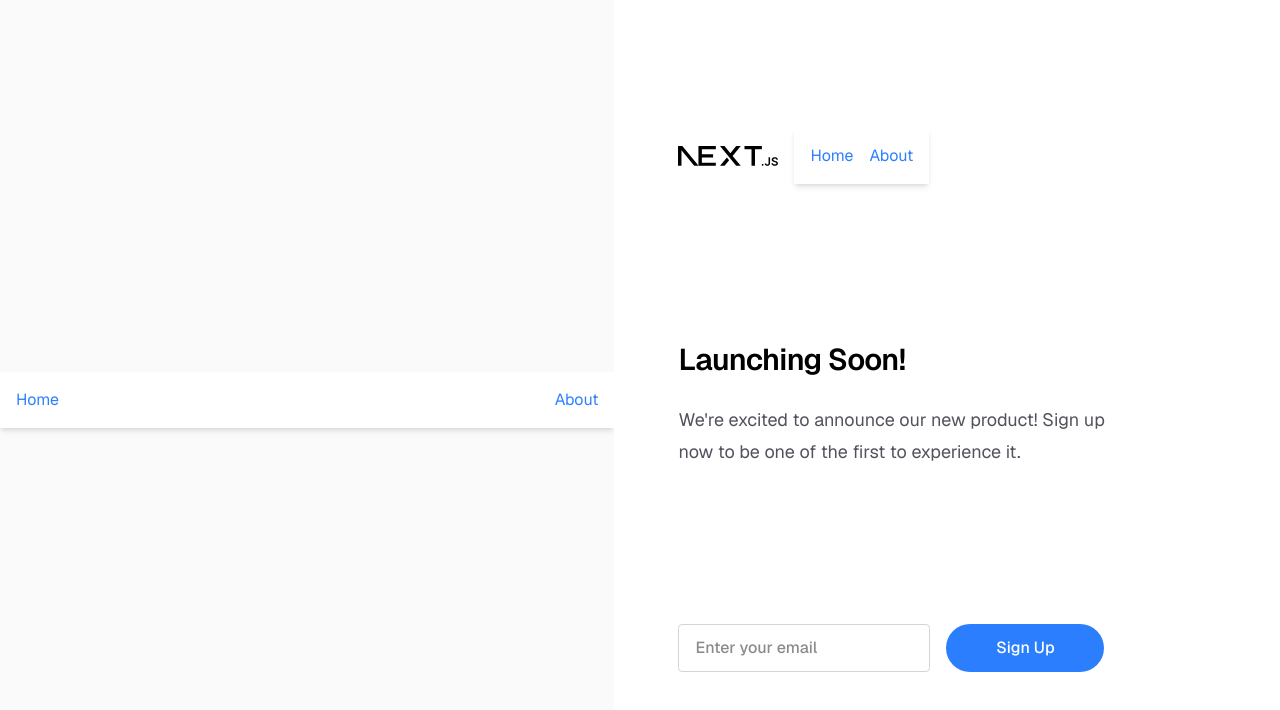
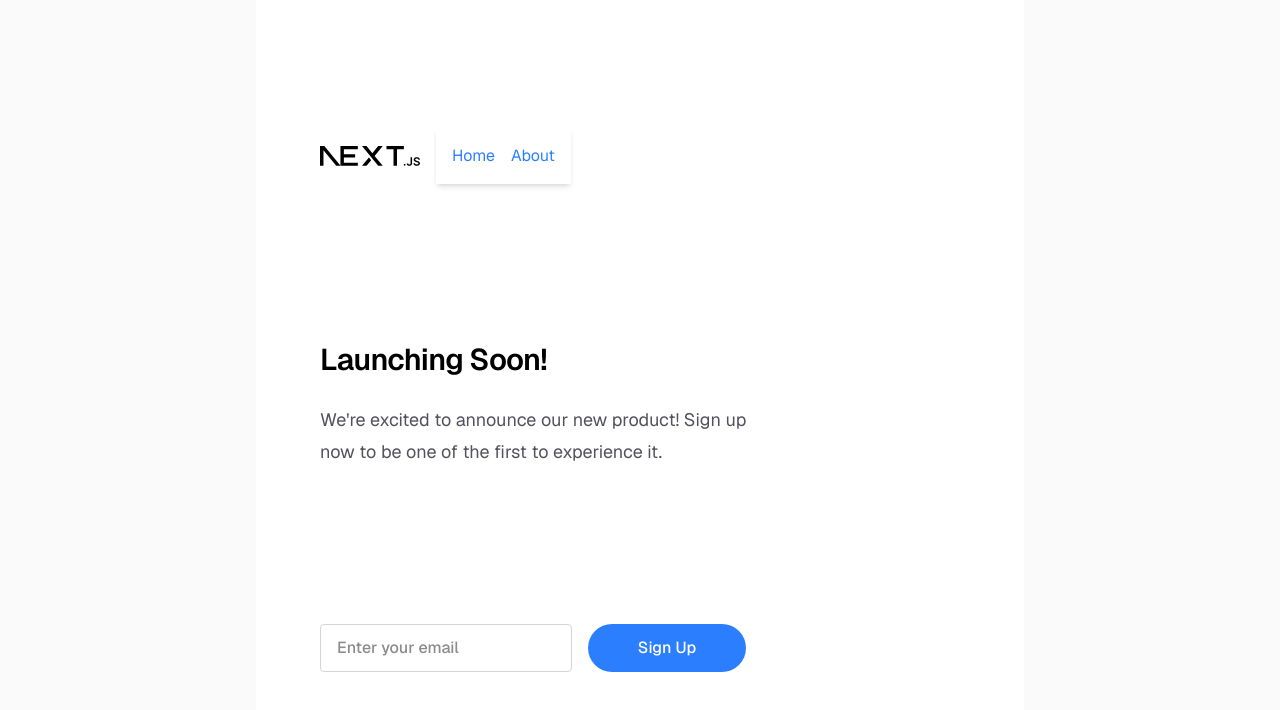
Before and after one commit to joshualeow/my-next-project, a Next.js app: page / in a window 1280 px wide. Shown: the top 710 px of the page. Built offline with nearby package versions, Linux system fonts and the light colour scheme.

Commit message:
refactor(app/page.tsx): remove old navigation and update text

```diff
--- a/app/page.tsx
+++ b/app/page.tsx
@@ -15,16 +15,7 @@ export default function Home() {
 
   return (
     <div className="flex min-h-screen items-center justify-center bg-zinc-50 font-sans dark:bg-black">
-      <nav className="bg-white dark:bg-black p-4 shadow-md w-full top-bar">
-        <ul className="flex space-x-4 justify-between items-center">
-          <li>
-            <Link href="/" className="text-blue-500 hover:text-blue-700">Home</Link>
-          </li>
-          <li>
-            <Link href="/about" className="text-blue-500 hover:text-blue-700">About</Link>
-          </li>
-        </ul>
-      </nav>
+
       <main className="flex min-h-screen w-full max-w-3xl flex-col items-center justify-between py-32 px-16 bg-white dark:bg-black sm:items-start">
         <div className="flex items-center gap-4">
           <Image
@@ -51,7 +42,7 @@ export default function Home() {
             Launching Soon!
           </h1>
           <p className="max-w-md text-lg leading-8 text-zinc-600 dark:text-zinc-400">
-            We're excited to announce our new product! Sign up now to be one of the first to experience it.
+            We&apos;re excited to announce our new product! Sign up now to be one of the first to experience it.
           </p>
         </div>
         <form onSubmit={handleSubmit} className="flex flex-col gap-4 text-base font-medium sm:flex-row">
```
